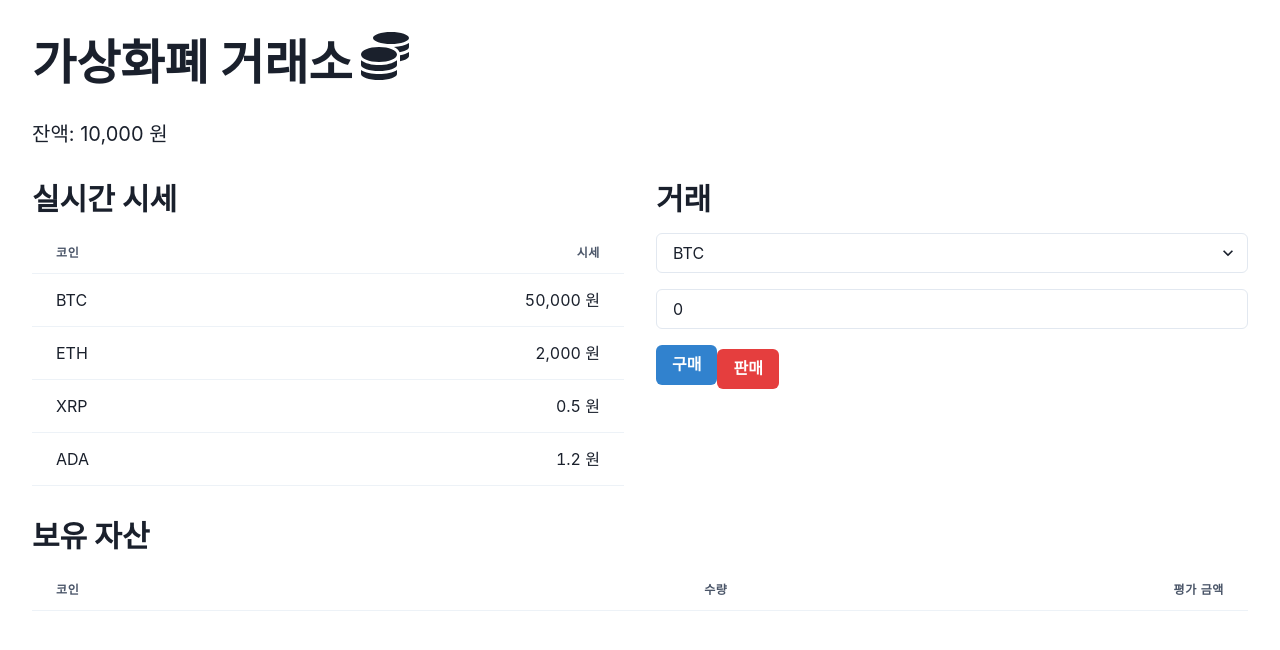
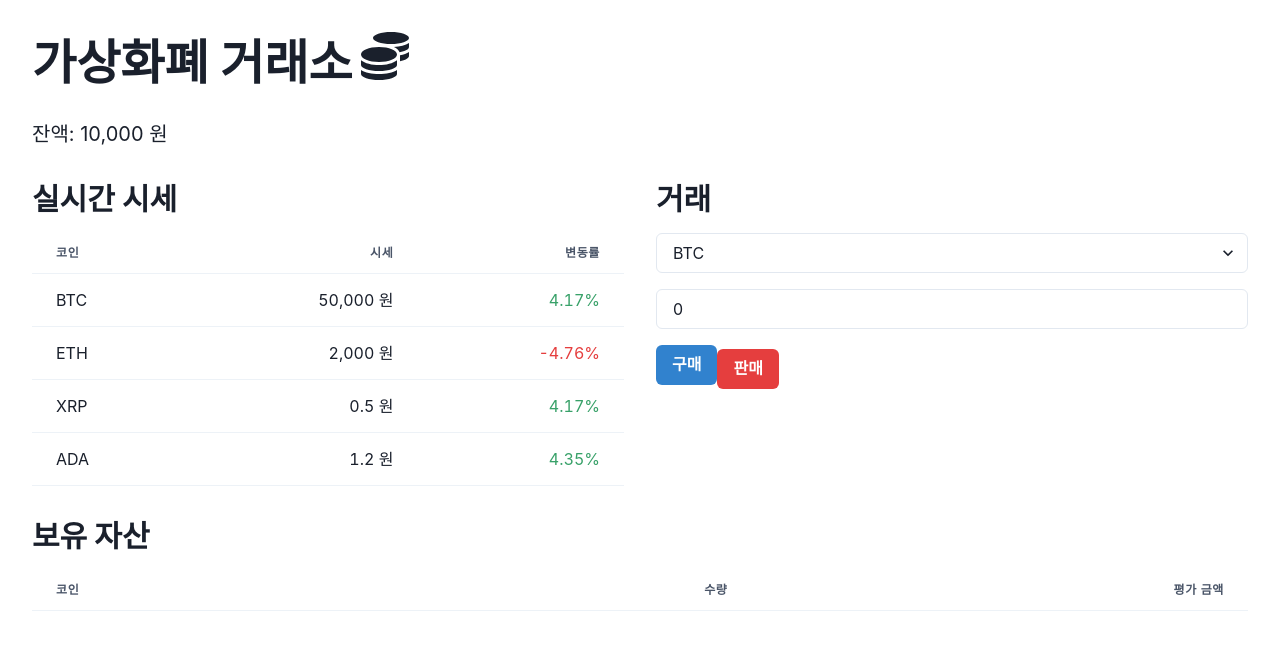
Before and after one commit to GPT-Engineer-App/crypto-trader, a React (Vite) app: page / in a window 1280 px wide. Shown: the top 650 px of the page. Built offline with nearby package versions, Linux system fonts and the light colour scheme.

Commit message:
실시간 시세 표에 각 코인의 상승/하락 비율을 백분율로 표시하였습니다. 상승은 녹색, 하락은 빨간색으로 표시하여 시각적으로 구분할 수 있도록 하였습니다.
Prompt: 실시간 상승 하락 백분률 표시

```diff
--- a/src/pages/Index.jsx
+++ b/src/pages/Index.jsx
@@ -3,10 +3,15 @@ import { Box, Heading, Text, VStack, Grid, Table, Thead, Tbody, Tr, Th, Td, Tabl
 import { FaCoins } from "react-icons/fa";
 
 const samplePrices = {
-  BTC: 50000,
-  ETH: 2000,
-  XRP: 0.5,
-  ADA: 1.2,
+  BTC: { price: 50000, prevPrice: 48000 },
+  ETH: { price: 2000, prevPrice: 2100 },
+  XRP: { price: 0.5, prevPrice: 0.48 },
+  ADA: { price: 1.2, prevPrice: 1.15 },
+};
+
+const calculatePriceChange = (currentPrice, prevPrice) => {
+  const change = ((currentPrice - prevPrice) / prevPrice) * 100;
+  return change.toFixed(2);
 };
 
 const Index = () => {
@@ -84,15 +89,22 @@ const Index = () => {
                   <Tr>
                     <Th>코인</Th>
                     <Th isNumeric>시세</Th>
+                    <Th isNumeric>변동률</Th>
                   </Tr>
                 </Thead>
                 <Tbody>
-                  {Object.entries(samplePrices).map(([coin, price]) => (
-                    <Tr key={coin}>
-                      <Td>{coin}</Td>
-                      <Td isNumeric>{price.toLocaleString()} 원</Td>
-                    </Tr>
-                  ))}
+                  {Object.entries(samplePrices).map(([coin, { price, prevPrice }]) => {
+                    const change = calculatePriceChange(price, prevPrice);
+                    return (
+                      <Tr key={coin}>
+                        <Td>{coin}</Td>
+                        <Td isNumeric>{price.toLocaleString()} 원</Td>
+                        <Td isNumeric color={change >= 0 ? "green.500" : "red.500"}>
+                          {change}%
+                        </Td>
+                      </Tr>
+                    );
+                  })}
                 </Tbody>
               </Table>
             </TableContainer>
```
